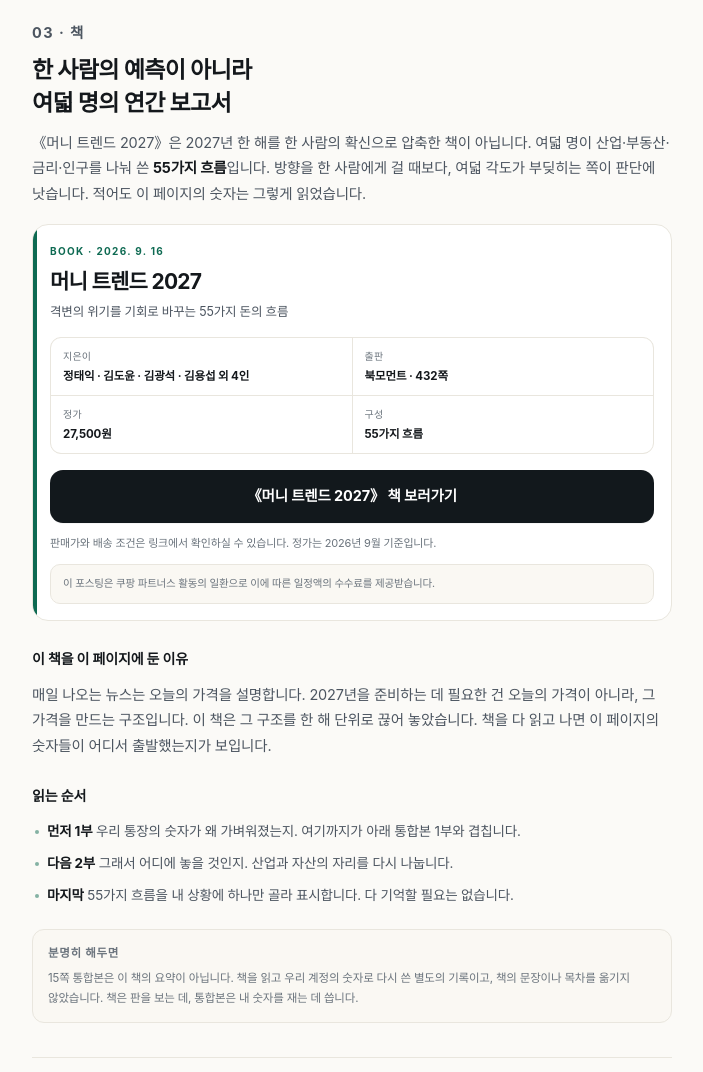
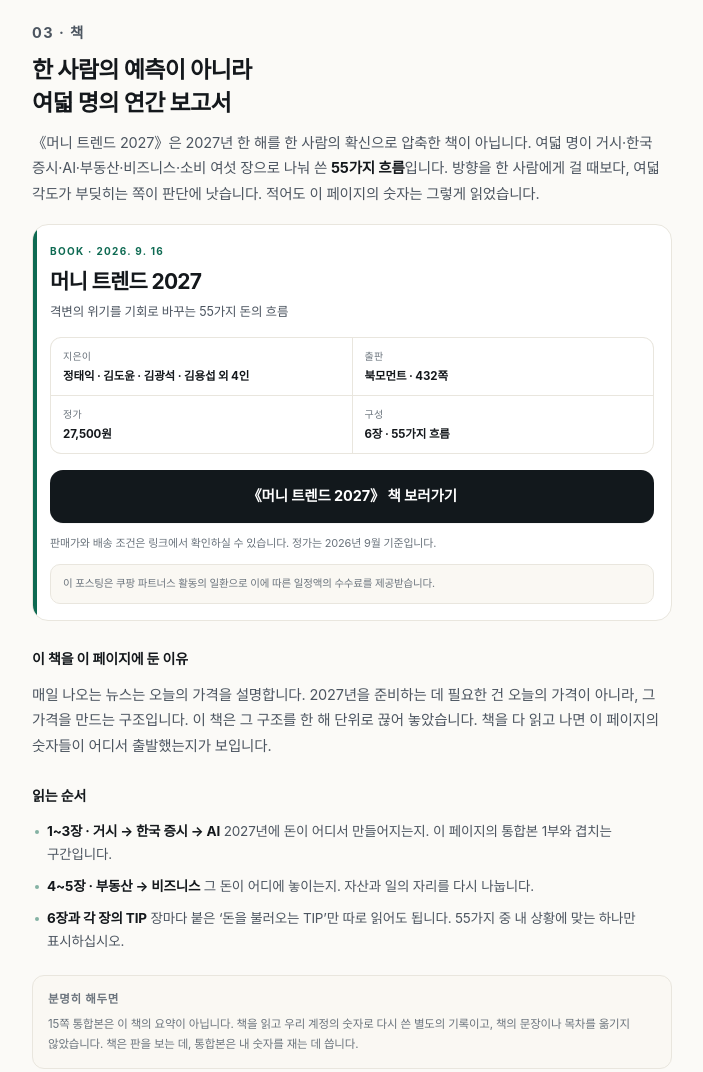
Before and after one commit to setoo28-hue/alphaflow-guide, a plain HTML site: page index.html in a window 1280 px wide. Shown: the part 2980-4052 px from the top of the page, without its empty margins (288-991 px from the left). Drawn offline with Linux system fonts and the light colour scheme; a web font is replaced by a local one.

Commit message:
Describe the book by its actual six chapters and reading order

```diff
--- a/index.html
+++ b/index.html
@@ -143,7 +143,7 @@
     <section class="ch" id="w3">
       <p class="num">03 · 책</p>
       <h3>한 사람의 예측이 아니라<br>여덟 명의 연간 보고서</h3>
-      <p>《머니 트렌드 2027》은 2027년 한 해를 한 사람의 확신으로 압축한 책이 아닙니다. 여덟 명이 산업·부동산·금리·인구를 나눠 쓴 <b>55가지 흐름</b>입니다. 방향을 한 사람에게 걸 때보다, 여덟 각도가 부딪히는 쪽이 판단에 낫습니다. 적어도 이 페이지의 숫자는 그렇게 읽었습니다.</p>
+      <p>《머니 트렌드 2027》은 2027년 한 해를 한 사람의 확신으로 압축한 책이 아닙니다. 여덟 명이 거시·한국 증시·AI·부동산·비즈니스·소비 여섯 장으로 나눠 쓴 <b>55가지 흐름</b>입니다. 방향을 한 사람에게 걸 때보다, 여덟 각도가 부딪히는 쪽이 판단에 낫습니다. 적어도 이 페이지의 숫자는 그렇게 읽었습니다.</p>
 
       <div class="book">
         <p class="book-k">BOOK · 2026. 9. 16</p>
@@ -153,7 +153,7 @@
           <div><span>지은이</span><b>정태익 · 김도윤 · 김광석 · 김용섭 외 4인</b></div>
           <div><span>출판</span><b>북모먼트 · 432쪽</b></div>
           <div><span>정가</span><b>27,500원</b></div>
-          <div><span>구성</span><b>55가지 흐름</b></div>
+          <div><span>구성</span><b>6장 · 55가지 흐름</b></div>
         </div>
         <a class="btn btn-dark" href="https://link.coupang.com/a/iKcPGr9cRM" target="_blank" rel="noopener noreferrer">《머니 트렌드 2027》 책 보러가기</a>
         <p class="cta-fine">판매가와 배송 조건은 링크에서 확인하실 수 있습니다. 정가는 2026년 9월 기준입니다.</p>
@@ -165,9 +165,9 @@
 
       <h4>읽는 순서</h4>
       <ul class="list">
-        <li><b>먼저 1부</b> 우리 통장의 숫자가 왜 가벼워졌는지. 여기까지가 아래 통합본 1부와 겹칩니다.</li>
-        <li><b>다음 2부</b> 그래서 어디에 놓을 것인지. 산업과 자산의 자리를 다시 나눕니다.</li>
-        <li><b>마지막</b> 55가지 흐름을 내 상황에 하나만 골라 표시합니다. 다 기억할 필요는 없습니다.</li>
+        <li><b>1~3장 · 거시 → 한국 증시 → AI</b> 2027년에 돈이 어디서 만들어지는지. 이 페이지의 통합본 1부와 겹치는 구간입니다.</li>
+        <li><b>4~5장 · 부동산 → 비즈니스</b> 그 돈이 어디에 놓이는지. 자산과 일의 자리를 다시 나눕니다.</li>
+        <li><b>6장과 각 장의 TIP</b> 장마다 붙은 ‘돈을 불러오는 TIP’만 따로 읽어도 됩니다. 55가지 중 내 상황에 맞는 하나만 표시하십시오.</li>
       </ul>
 
       <div class="terms">
```
